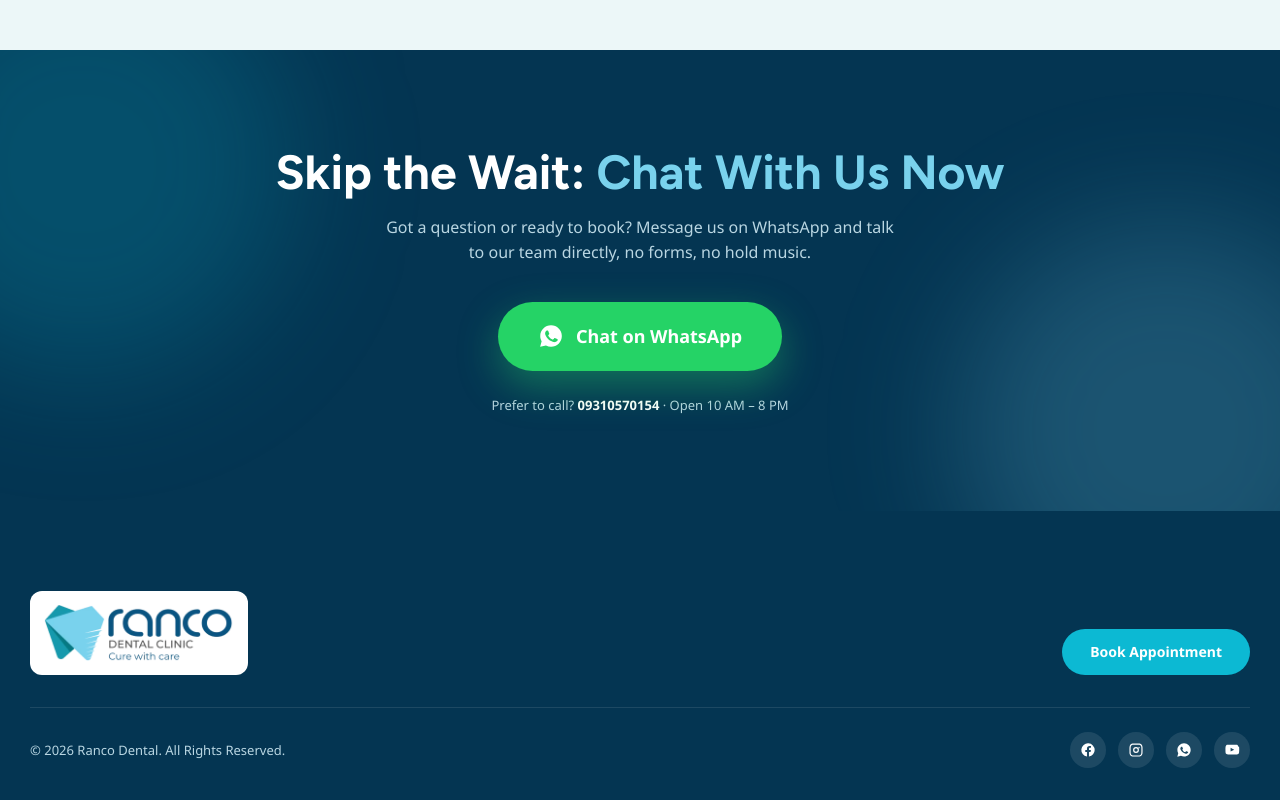
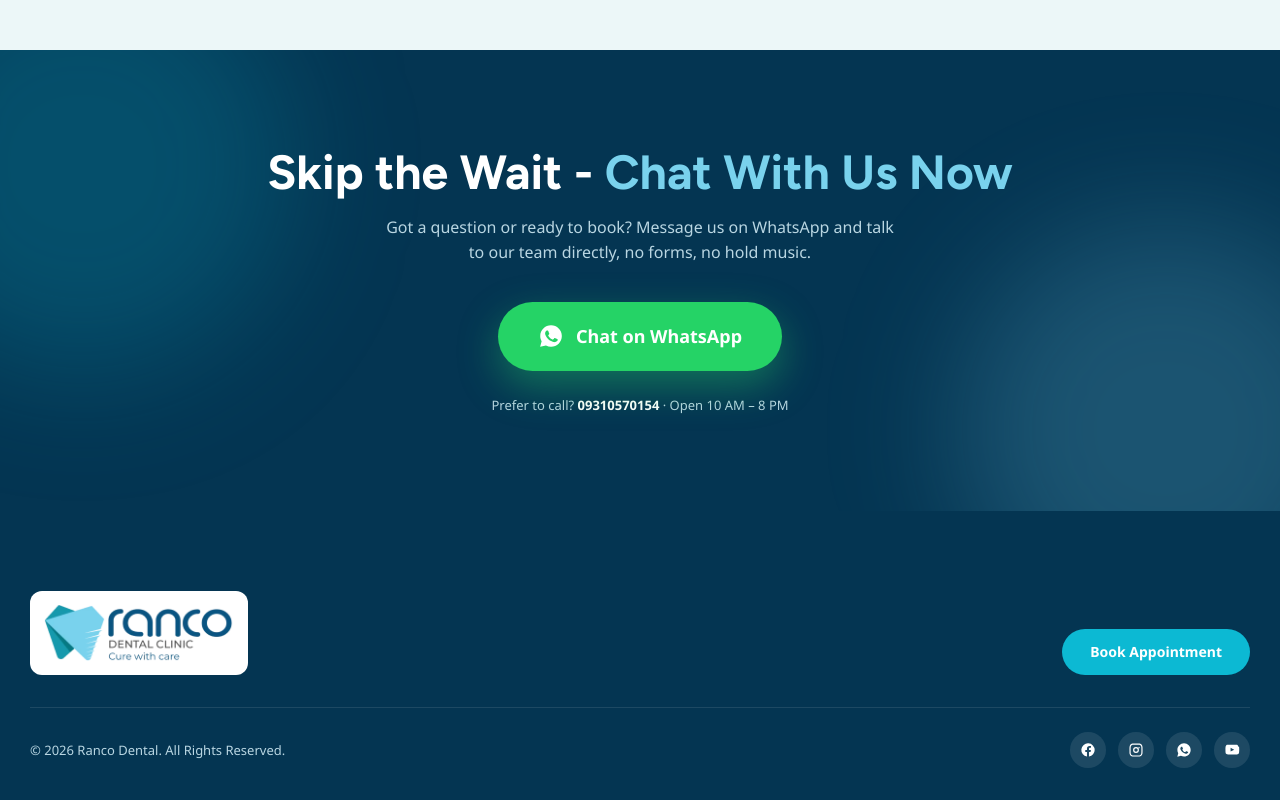
Before and after one commit to Sk-buddy/Ranco-Dental, a Next.js app: page /rct-dentist-noida in a window 1280 px wide. Shown: the part 3886-4686 px from the top of the page. Built offline with nearby package versions, Linux system fonts and the light colour scheme.

Commit message:
Use plain hyphen instead of colon in About and WhatsApp CTA headings

```diff
--- a/src/components/About.tsx
+++ b/src/components/About.tsx
@@ -51,7 +51,7 @@ export default function About() {
 
       <div className="container-fluid relative">
         <h2 className="relative z-10 max-w-3xl text-[32px] font-bold leading-[1.1] text-[var(--color-navy)] sm:text-[42px] lg:text-[48px]">
-          More Than Dentistry:{" "}
+          More Than Dentistry -{" "}
           <span className="text-[var(--color-teal)]">It&rsquo;s Personal Care</span>
         </h2>
 
--- a/src/components/WhatsappCta.tsx
+++ b/src/components/WhatsappCta.tsx
@@ -18,7 +18,7 @@ export default function WhatsappCta() {
 
       <div className="container relative mx-auto flex max-w-2xl flex-col items-center text-center">
         <h2 className="text-[32px] font-bold leading-[1.1] text-white sm:text-[42px] lg:text-[48px]">
-          Skip the Wait:{" "}
+          Skip the Wait -{" "}
           <span className="text-[var(--color-sky)]">Chat With Us Now</span>
         </h2>
 
```
